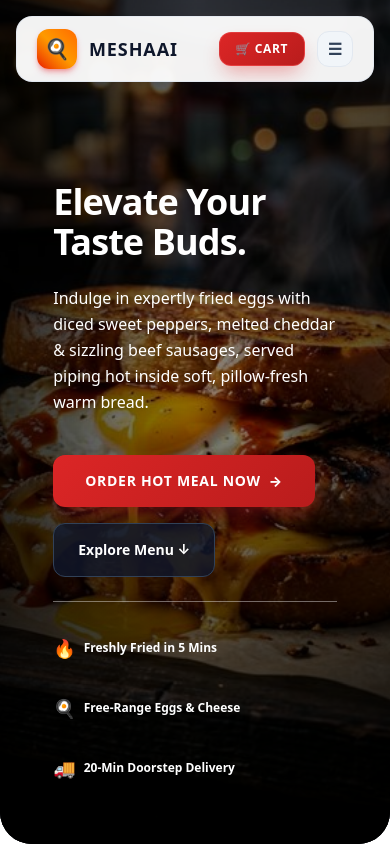
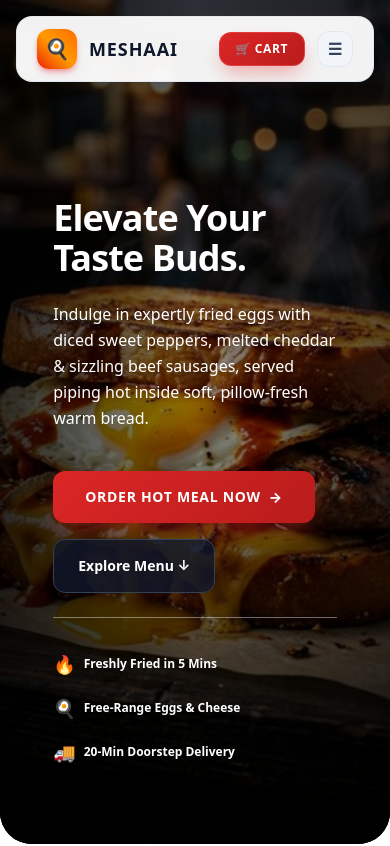
Before and after one commit to Convoluted-Technologies/meshaai-frontend, a Next.js app: page / in a window 390 px wide. Shown: the top 846 px of the page. Built offline with nearby package versions, Linux system fonts and the light colour scheme.

Commit message:
Update hero section highlights gap responsive styles for mobile

```diff
--- a/app/page.tsx
+++ b/app/page.tsx
@@ -63,7 +63,7 @@ export default function CustomerHomePage() {
             </div>
 
             {/* Appetizing Highlights */}
-            <div className="flex flex-wrap items-center gap-8 pt-8 border-t border-white/40 text-xs sm:text-sm text-white animate-hero-entrance delay-500">
+            <div className="flex flex-wrap items-center sm:gap-8 gap-4 pt-8 border-t border-white/40 text-xs sm:text-sm text-white animate-hero-entrance delay-500">
               <div className="flex items-center gap-2 font-bold">
                 <span className="text-red-500 text-lg">🔥</span>
                 <span>Freshly Fried in 5 Mins</span>
```
